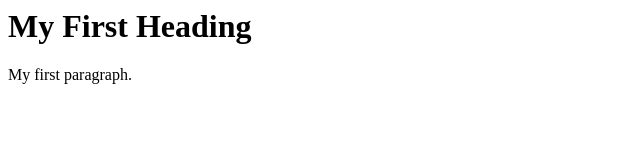
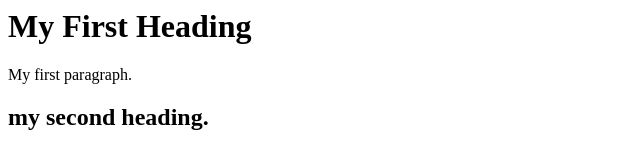
Before and after one commit to ATVATVARS1/my-first-webpage-25, a plain HTML site: page index.html in a window 1280 px wide. Shown: the whole page, without its empty margins (0-640 px from the left). Drawn offline with Linux system fonts and the light colour scheme.

Commit message:
my first changes HTML code

```diff
--- a/index.html
+++ b/index.html
@@ -1,8 +1,9 @@
 <html>
 <body>
 
-<h1>My First Heading</h1>
+  <h1>My First Heading</h1>
 <p>My first paragraph.</p>
+  <h2>my second heading.</h2>
 
 </body>
 </html>
```
